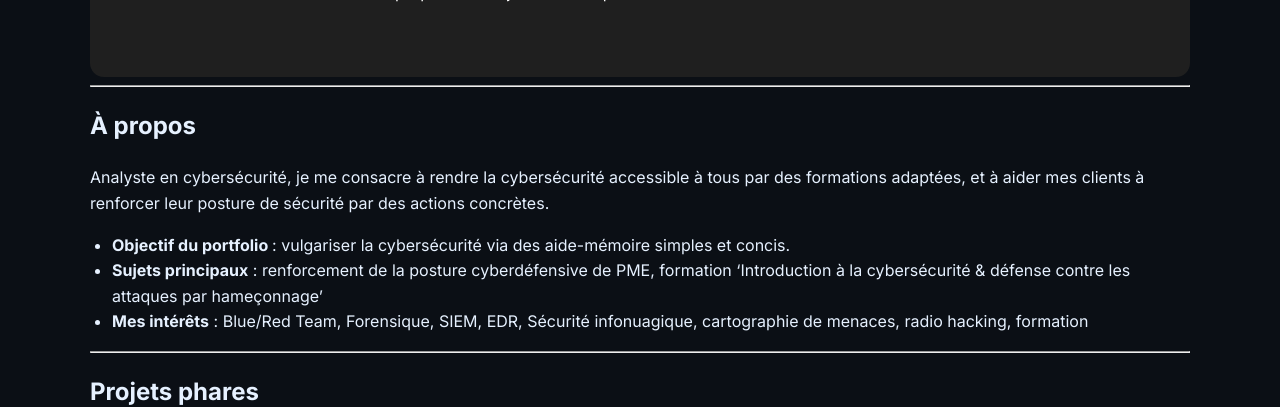
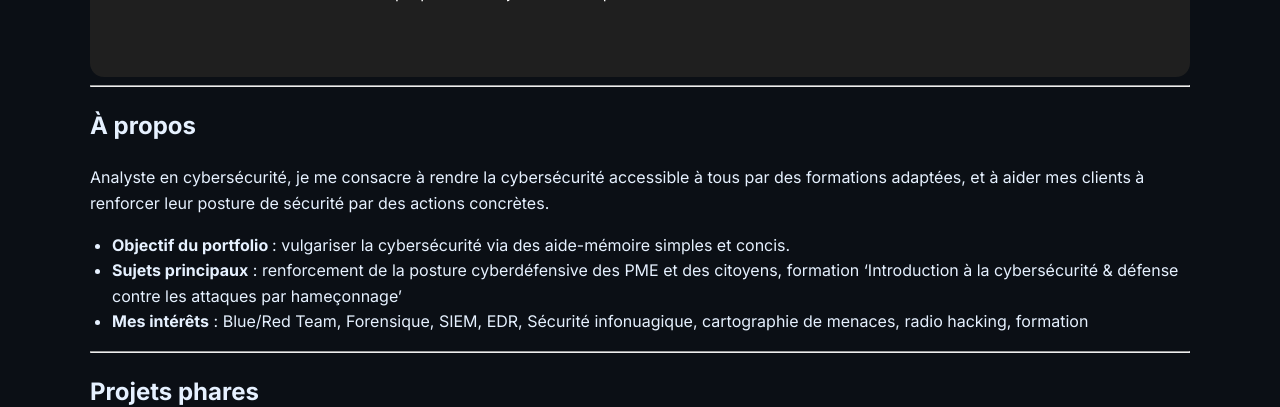
Before and after one commit to sqltemp/portfolio, a Jekyll site: the page built from index.md, in a window 1280 px wide and 900 px high, scrolled down 392 px, cut to the strip 0-407 px from the top of the window. Built offline with Jekyll 4.4.1, drawn with Linux system fonts in a browser that asks for light colours; our own code applies the rules of GitHub Pages for plain Markdown files.

Commit message:
Update main topics to include citizens in cybersecurity

```diff
--- a/index.md
+++ b/index.md
@@ -38,7 +38,7 @@ Analyste en cybersécurité, je me consacre à rendre la cybersécurité accessi
 
 
 - <strong> Objectif du portfolio </strong> : vulgariser la cybersécurité via des aide-mémoire simples et concis.
-- <strong>Sujets principaux</strong> : renforcement de la posture cyberdéfensive de PME, formation 'Introduction à la cybersécurité & défense contre les attaques par hameçonnage'
+- <strong>Sujets principaux</strong> : renforcement de la posture cyberdéfensive des PME et des citoyens, formation 'Introduction à la cybersécurité & défense contre les attaques par hameçonnage'
 - <strong>Mes intérêts</strong> : Blue/Red Team, Forensique, SIEM, EDR, Sécurité infonuagique, cartographie de menaces, radio hacking, formation
 
 ---
```
